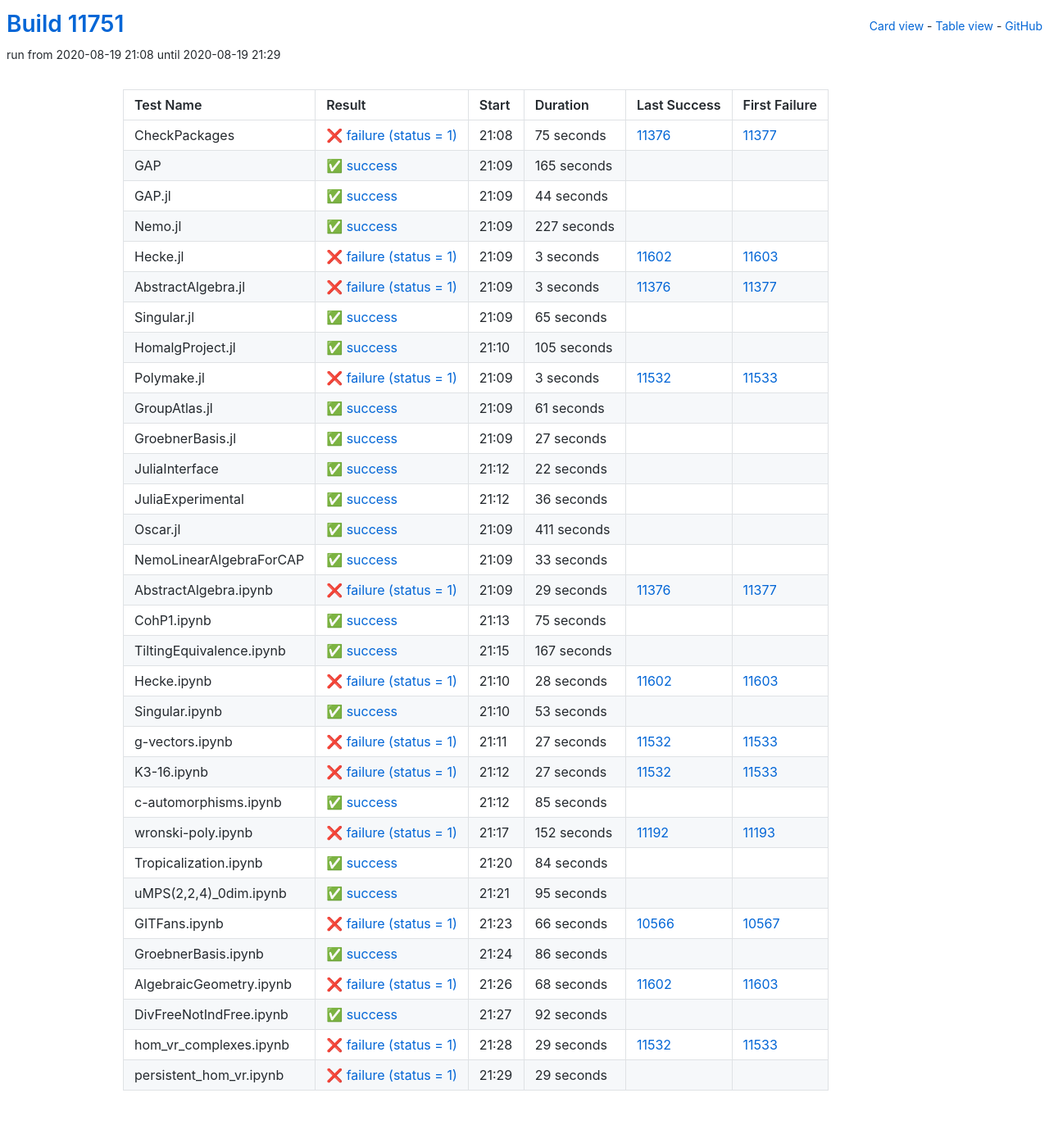
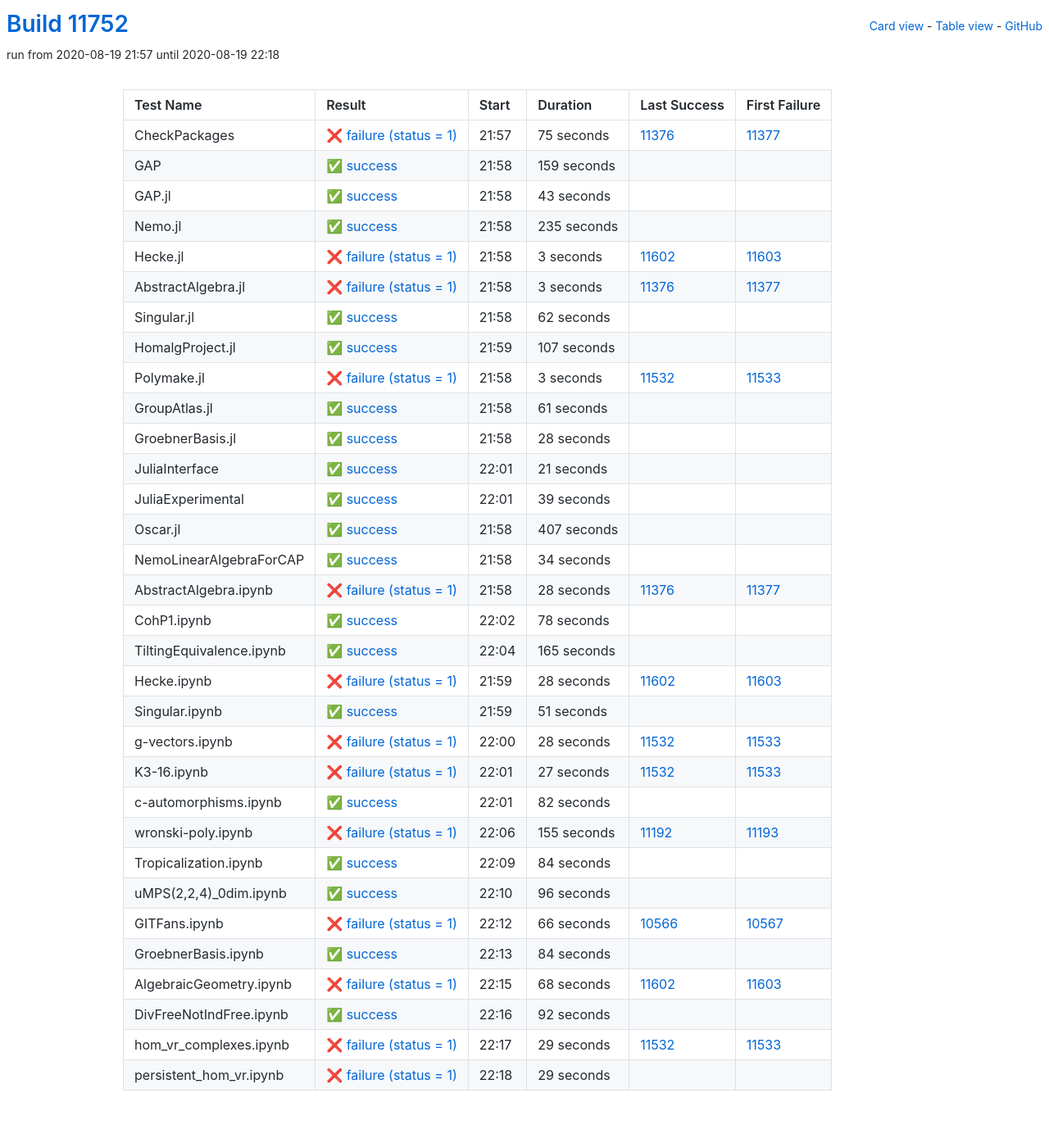
Before and after one commit to oscar-system/oscar-ci-status, a Jekyll site: the page built from table.html, in a window 1280 px wide. Shown: the whole page at 82% size. Built offline with Jekyll 4.4.1, drawn with Linux system fonts in a browser that asks for light colours.

Commit message:
Build #11752

```diff
--- a/_data/ci.yml
+++ b/_data/ci.yml
@@ -1,6 +1,6 @@
 ---
-build: 11751
-build_url: https://oscarci.mathematik.uni-kl.de/job/oscar/11751/
+build: 11752
+build_url: https://oscarci.mathematik.uni-kl.de/job/oscar/11752/
 job: oscar
 organization: oscar-system
 repo: oscar-ci-status
@@ -8,8 +8,8 @@
 tests:
 - name: CheckPackages
   id: checkpackages
-  log: https://oscarci.mathematik.uni-kl.de/job/oscar/11751/artifact/logs/build-11751/CheckPackages.log
-  start: 2020-08-19 21:08
+  log: https://oscarci.mathematik.uni-kl.de/job/oscar/11752/artifact/logs/build-11752/CheckPackages.log
+  start: 2020-08-19 21:57
   success: false
   exitcode: 1
   status: failure
@@ -20,44 +20,44 @@
   first_failure_url: https://oscarci.mathematik.uni-kl.de/job/oscar/11377/
 - name: GAP
   id: gap
-  log: https://oscarci.mathematik.uni-kl.de/job/oscar/11751/artifact/logs/build-11751/GAP.log
-  start: 2020-08-19 21:09
+  log: https://oscarci.mathematik.uni-kl.de/job/oscar/11752/artifact/logs/build-11752/GAP.log
+  start: 2020-08-19 21:58
   success: true
   exitcode: 0
   status: success
-  duration: 165
+  duration: 159
   last_success: false
   last_success_url:
   first_failure: false
   first_failure_url:
 - name: GAP.jl
   id: gap-jl
-  log: https://oscarci.mathematik.uni-kl.de/job/oscar/11751/artifact/logs/build-11751/GAP.jl.log
-  start: 2020-08-19 21:09
+  log: https://oscarci.mathematik.uni-kl.de/job/oscar/11752/artifact/logs/build-11752/GAP.jl.log
+  start: 2020-08-19 21:58
   success: true
   exitcode: 0
   status: success
-  duration: 44
+  duration: 43
   last_success: false
   last_success_url:
   first_failure: false
   first_failure_url:
 - name: Nemo.jl
   id: nemo-jl
-  log: https://oscarci.mathematik.uni-kl.de/job/oscar/11751/artifact/logs/build-11751/Nemo.jl.log
-  start: 2020-08-19 21:09
+  log: https://oscarci.mathematik.uni-kl.de/job/oscar/11752/artifact/logs/build-11752/Nemo.jl.log
+  start: 2020-08-19 21:58
   success: true
   exitcode: 0
   status: success
-  duration: 227
+  duration: 235
   last_success: false
   last_success_url:
   first_failure: false
   first_failure_url:
 - name: Hecke.jl
   id: hecke-jl
-  log: https://oscarci.mathematik.uni-kl.de/job/oscar/11751/artifact/logs/build-11751/Hecke.jl.log
-  start: 2020-08-19 21:09
+  log: https://oscarci.mathematik.uni-kl.de/job/oscar/11752/artifact/logs/build-11752/Hecke.jl.log
+  start: 2020-08-19 21:58
   success: false
   exitcode: 1
   status: failure
@@ -68,8 +68,8 @@
   first_failure_url: https://oscarci.mathematik.uni-kl.de/job/oscar/11603/
 - name: AbstractAlgebra.jl
   id: abstractalgebra-jl
-  log: https://oscarci.mathematik.uni-kl.de/job/oscar/11751/artifact/logs/build-11751/AbstractAlgebra.jl.log
-  start: 2020-08-19 21:09
+  log: https://oscarci.mathematik.uni-kl.de/job/oscar/11752/artifact/logs/build-11752/AbstractAlgebra.jl.log
+  start: 2020-08-19 21:58
   success: false
   exitcode: 1
   status: failure
@@ -80,32 +80,32 @@
   first_failure_url: https://oscarci.mathematik.uni-kl.de/job/oscar/11377/
 - name: Singular.jl
   id: singular-jl
-  log: https://oscarci.mathematik.uni-kl.de/job/oscar/11751/artifact/logs/build-11751/Singular.jl.log
-  start: 2020-08-19 21:09
+  log: https://oscarci.mathematik.uni-kl.de/job/oscar/11752/artifact/logs/build-11752/Singular.jl.log
+  start: 2020-08-19 21:58
   success: true
   exitcode: 0
   status: success
-  duration: 65
+  duration: 62
   last_success: false
   last_success_url:
   first_failure: false
   first_failure_url:
 - name: HomalgProject.jl
   id: homalgproject-jl
-  log: https://oscarci.mathematik.uni-kl.de/job/oscar/11751/artifact/logs/build-11751/HomalgProject.jl.log
-  start: 2020-08-19 21:10
+  log: https://oscarci.mathematik.uni-kl.de/job/oscar/11752/artifact/logs/build-11752/HomalgProject.jl.log
+  start: 2020-08-19 21:59
   success: true
   exitcode: 0
   status: success
-  duration: 105
+  duration: 107
   last_success: false
   last_success_url:
   first_failure: false
   first_failure_url:
 - name: Polymake.jl
   id: polymake-jl
-  log: https://oscarci.mathematik.uni-kl.de/job/oscar/11751/artifact/logs/build-11751/Polymake.jl.log
-  start: 2020-08-19 21:09
+  log: https://oscarci.mathematik.uni-kl.de/job/oscar/11752/artifact/logs/build-11752/Polymake.jl.log
+  start: 2020-08-19 21:58
   success: false
   exitcode: 1
   status: failure
@@ -116,8 +116,8 @@
   first_failure_url: https://oscarci.mathematik.uni-kl.de/job/oscar/11533/
 - name: GroupAtlas.jl
   id: groupatlas-jl
-  log: https://oscarci.mathematik.uni-kl.de/job/oscar/11751/artifact/logs/build-11751/GroupAtlas.jl.log
-  start: 2020-08-19 21:09
+  log: https://oscarci.mathematik.uni-kl.de/job/oscar/11752/artifact/logs/build-11752/GroupAtlas.jl.log
+  start: 2020-08-19 21:58
   success: true
   exitcode: 0
   status: success
@@ -128,104 +128,104 @@
   first_failure_url:
 - name: GroebnerBasis.jl
   id: groebnerbasis-jl
-  log: https://oscarci.mathematik.uni-kl.de/job/oscar/11751/artifact/logs/build-11751/GroebnerBasis.jl.log
-  start: 2020-08-19 21:09
+  log: https://oscarci.mathematik.uni-kl.de/job/oscar/11752/artifact/logs/build-11752/GroebnerBasis.jl.log
+  start: 2020-08-19 21:58
   success: true
   exitcode: 0
   status: success
-  duration: 27
+  duration: 28
   last_success: false
   last_success_url:
   first_failure: false
   first_failure_url:
 - name: JuliaInterface
   id: juliainterface
-  log: https://oscarci.mathematik.uni-kl.de/job/oscar/11751/artifact/logs/build-11751/JuliaInterface.log
-  start: 2020-08-19 21:12
+  log: https://oscarci.mathematik.uni-kl.de/job/oscar/11752/artifact/logs/build-11752/JuliaInterface.log
+  start: 2020-08-19 22:01
   success: true
   exitcode: 0
   status: success
-  duration: 22
+  duration: 21
   last_success: false
   last_success_url:
   first_failure: false
   first_failure_url:
 - name: JuliaExperimental
   id: juliaexperimental
-  log: https://oscarci.mathematik.uni-kl.de/job/oscar/11751/artifact/logs/build-11751/JuliaExperimental.log
-  start: 2020-08-19 21:12
+  log: https://oscarci.mathematik.uni-kl.de/job/oscar/11752/artifact/logs/build-11752/JuliaExperimental.log
+  start: 2020-08-19 22:01
   success: true
   exitcode: 0
   status: success
-  duration: 36
+  duration: 39
   last_success: false
   last_success_url:
   first_failure: false
   first_failure_url:
 - name: Oscar.jl
   id: oscar-jl
-  log: https://oscarci.mathematik.uni-kl.de/job/oscar/11751/artifact/logs/build-11751/Oscar.jl.log
-  start: 2020-08-19 21:09
+  log: https://oscarci.mathematik.uni-kl.de/job/oscar/11752/artifact/logs/build-11752/Oscar.jl.log
+  start: 2020-08-19 21:58
   success: true
   exitcode: 0
   status: success
-  duration: 411
+  duration: 407
   last_success: false
   last_success_url:
   first_failure: false
   first_failure_url:
 - name: NemoLinearAlgebraForCAP
   id: nemolinearalgebraforcap
-  log: https://oscarci.mathematik.uni-kl.de/job/oscar/11751/artifact/logs/build-11751/NemoLinearAlgebraForCAP.log
-  start: 2020-08-19 21:09
+  log: https://oscarci.mathematik.uni-kl.de/job/oscar/11752/artifact/logs/build-11752/NemoLinearAlgebraForCAP.log
+  start: 2020-08-19 21:58
   success: true
   exitcode: 0
   status: success
-  duration: 33
+  duration: 34
   last_success: false
   last_success_url:
   first_failure: false
   first_failure_url:
 - name: AbstractAlgebra.ipynb
   id: abstractalgebra-ipynb
-  log: https://oscarci.mathematik.uni-kl.de/job/oscar/11751/artifact/logs/build-11751/AbstractAlgebra.ipynb.log
-  start: 2020-08-19 21:09
+  log: https://oscarci.mathematik.uni-kl.de/job/oscar/11752/artifact/logs/build-11752/AbstractAlgebra.ipynb.log
+  start: 2020-08-19 21:58
   success: false
   exitcode: 1
   status: failure
-  duration: 29
+  duration: 28
   last_success: 11376
   last_success_url: https://oscarci.mathematik.uni-kl.de/job/oscar/11376/
   first_failure: 11377
   first_failure_url: https://oscarci.mathematik.uni-kl.de/job/oscar/11377/
 - name: CohP1.ipynb
   id: cohp1-ipynb
-  log: https://oscarci.mathematik.uni-kl.de/job/oscar/11751/artifact/logs/build-11751/CohP1.ipynb.log
-  start: 2020-08-19 21:13
+  log: https://oscarci.mathematik.uni-kl.de/job/oscar/11752/artifact/logs/build-11752/CohP1.ipynb.log
+  start: 2020-08-19 22:02
   success: true
   exitcode: 0
   status: success
-  duration: 75
+  duration: 78
   last_success: false
   last_success_url:
   first_failure: false
   first_failure_url:
 - name: TiltingEquivalence.ipynb
   id: tiltingequivalence-ipynb
-  log: https://oscarci.mathematik.uni-kl.de/job/oscar/11751/artifact/logs/build-11751/TiltingEquivalence.ipynb.log
-  start: 2020-08-19 21:15
+  log: https://oscarci.mathematik.uni-kl.de/job/oscar/11752/artifact/logs/build-11752/TiltingEquivalence.ipynb.log
+  start: 2020-08-19 22:04
   success: true
   exitcode: 0
   status: success
-  duration: 167
+  duration: 165
   last_success: false
   last_success_url:
   first_failure: false
   first_failure_url:
 - name: Hecke.ipynb
   id: hecke-ipynb
-  log: https://oscarci.mathematik.uni-kl.de/job/oscar/11751/artifact/logs/build-11751/Hecke.ipynb.log
-  start: 2020-08-19 21:10
+  log: https://oscarci.mathematik.uni-kl.de/job/oscar/11752/artifact/logs/build-11752/Hecke.ipynb.log
+  start: 2020-08-19 21:59
   success: false
   exitcode: 1
   status: failure
@@ -236,32 +236,32 @@
   first_failure_url: https://oscarci.mathematik.uni-kl.de/job/oscar/11603/
 - name: Singular.ipynb
   id: singular-ipynb
-  log: https://oscarci.mathematik.uni-kl.de/job/oscar/11751/artifact/logs/build-11751/Singular.ipynb.log
-  start: 2020-08-19 21:10
+  log: https://oscarci.mathematik.uni-kl.de/job/oscar/11752/artifact/logs/build-11752/Singular.ipynb.log
+  start: 2020-08-19 21:59
   success: true
   exitcode: 0
   status: success
-  duration: 53
+  duration: 51
   last_success: false
   last_success_url:
   first_failure: false
   first_failure_url:
 - name: g-vectors.ipynb
   id: g-vectors-ipynb
-  log: https://oscarci.mathematik.uni-kl.de/job/oscar/11751/artifact/logs/build-11751/g-vectors.ipynb.log
-  start: 2020-08-19 21:11
+  log: https://oscarci.mathematik.uni-kl.de/job/oscar/11752/artifact/logs/build-11752/g-vectors.ipynb.log
+  start: 2020-08-19 22:00
   success: false
   exitcode: 1
   status: failure
-  duration: 27
+  duration: 28
   last_success: 11532
   last_success_url: https://oscarci.mathematik.uni-kl.de/job/oscar/11532/
   first_failure: 11533
   first_failure_url: https://oscarci.mathematik.uni-kl.de/job/oscar/11533/
 - name: K3-16.ipynb
   id: k3-16-ipynb
-  log: https://oscarci.mathematik.uni-kl.de/job/oscar/11751/artifact/logs/build-11751/K3-16.ipynb.log
-  start: 2020-08-19 21:12
+  log: https://oscarci.mathematik.uni-kl.de/job/oscar/11752/artifact/logs/build-11752/K3-16.ipynb.log
+  start: 2020-08-19 22:01
   success: false
   exitcode: 1
   status: failure
@@ -272,32 +272,32 @@
   first_failure_url: https://oscarci.mathematik.uni-kl.de/job/oscar/11533/
 - name: c-automorphisms.ipynb
   id: c-automorphisms-ipynb
-  log: https://oscarci.mathematik.uni-kl.de/job/oscar/11751/artifact/logs/build-11751/c-automorphisms.ipynb.log
-  start: 2020-08-19 21:12
+  log: https://oscarci.mathematik.uni-kl.de/job/oscar/11752/artifact/logs/build-11752/c-automorphisms.ipynb.log
+  start: 2020-08-19 22:01
   success: true
   exitcode: 0
   status: success
-  duration: 85
+  duration: 82
   last_success: false
   last_success_url:
   first_failure: false
   first_failure_url:
 - name: wronski-poly.ipynb
   id: wronski-poly-ipynb
-  log: https://oscarci.mathematik.uni-kl.de/job/oscar/11751/artifact/logs/build-11751/wronski-poly.ipynb.log
-  start: 2020-08-19 21:17
+  log: https://oscarci.mathematik.uni-kl.de/job/oscar/11752/artifact/logs/build-11752/wronski-poly.ipynb.log
+  start: 2020-08-19 22:06
   success: false
   exitcode: 1
   status: failure
-  duration: 152
+  duration: 155
   last_success: 11192
   last_success_url: https://oscarci.mathematik.uni-kl.de/job/oscar/11192/
   first_failure: 11193
   first_failure_url: https://oscarci.mathematik.uni-kl.de/job/oscar/11193/
 - name: Tropicalization.ipynb
   id: tropicalization-ipynb
-  log: https://oscarci.mathematik.uni-kl.de/job/oscar/11751/artifact/logs/build-11751/Tropicalization.ipynb.log
-  start: 2020-08-19 21:20
+  log: https://oscarci.mathematik.uni-kl.de/job/oscar/11752/artifact/logs/build-11752/Tropicalization.ipynb.log
+  start: 2020-08-19 22:09
   success: true
   exitcode: 0
   status: success
@@ -308,20 +308,20 @@
   first_failure_url:
 - name: uMPS(2,2,4)_0dim.ipynb
   id: umps-2-2-4-0dim-ipynb
-  log: https://oscarci.mathematik.uni-kl.de/job/oscar/11751/artifact/logs/build-11751/uMPS-2-2-4-_0dim.ipynb.log
-  start: 2020-08-19 21:21
+  log: https://oscarci.mathematik.uni-kl.de/job/oscar/11752/artifact/logs/build-11752/uMPS-2-2-4-_0dim.ipynb.log
+  start: 2020-08-19 22:10
   success: true
   exitcode: 0
   status: success
-  duration: 95
+  duration: 96
   last_success: false
   last_success_url:
   first_failure: false
   first_failure_url:
 - name: GITFans.ipynb
   id: gitfans-ipynb
-  log: https://oscarci.mathematik.uni-kl.de/job/oscar/11751/artifact/logs/build-11751/GITFans.ipynb.log
-  start: 2020-08-19 21:23
+  log: https://oscarci.mathematik.uni-kl.de/job/oscar/11752/artifact/logs/build-11752/GITFans.ipynb.log
+  start: 2020-08-19 22:12
   success: false
   exitcode: 1
   status: failure
@@ -332,20 +332,20 @@
   first_failure_url: https://oscarci.mathematik.uni-kl.de/job/oscar/10567/
 - name: GroebnerBasis.ipynb
   id: groebnerbasis-ipynb
-  log: https://oscarci.mathematik.uni-kl.de/job/oscar/11751/artifact/logs/build-11751/GroebnerBasis.ipynb.log
-  start: 2020-08-19 21:24
+  log: https://oscarci.mathematik.uni-kl.de/job/oscar/11752/artifact/logs/build-11752/GroebnerBasis.ipynb.log
+  start: 2020-08-19 22:13
   success: true
   exitcode: 0
   status: success
-  duration: 86
+  duration: 84
   last_success: false
   last_success_url:
   first_failure: false
   first_failure_url:
 - name: AlgebraicGeometry.ipynb
   id: algebraicgeometry-ipynb
-  log: https://oscarci.mathematik.uni-kl.de/job/oscar/11751/artifact/logs/build-11751/AlgebraicGeometry.ipynb.log
-  start: 2020-08-19 21:26
+  log: https://oscarci.mathematik.uni-kl.de/job/oscar/11752/artifact/logs/build-11752/AlgebraicGeometry.ipynb.log
+  start: 2020-08-19 22:15
   success: false
   exitcode: 1
   status: failure
@@ -356,8 +356,8 @@
   first_failure_url: https://oscarci.mathematik.uni-kl.de/job/oscar/11603/
 - name: DivFreeNotIndFree.ipynb
   id: divfreenotindfree-ipynb
-  log: https://oscarci.mathematik.uni-kl.de/job/oscar/11751/artifact/logs/build-11751/DivFreeNotIndFree.ipynb.log
-  start: 2020-08-19 21:27
+  log: https://oscarci.mathematik.uni-kl.de/job/oscar/11752/artifact/logs/build-11752/DivFreeNotIndFree.ipynb.log
+  start: 2020-08-19 22:16
   success: true
   exitcode: 0
   status: success
@@ -368,8 +368,8 @@
   first_failure_url:
 - name: hom_vr_complexes.ipynb
   id: hom-vr-complexes-ipynb
-  log: https://oscarci.mathematik.uni-kl.de/job/oscar/11751/artifact/logs/build-11751/hom_vr_complexes.ipynb.log
-  start: 2020-08-19 21:28
+  log: https://oscarci.mathematik.uni-kl.de/job/oscar/11752/artifact/logs/build-11752/hom_vr_complexes.ipynb.log
+  start: 2020-08-19 22:17
   success: false
   exitcode: 1
   status: failure
@@ -380,8 +380,8 @@
   first_failure_url: https://oscarci.mathematik.uni-kl.de/job/oscar/11533/
 - name: persistent_hom_vr.ipynb
   id: persistent-hom-vr-ipynb
-  log: https://oscarci.mathematik.uni-kl.de/job/oscar/11751/artifact/logs/build-11751/persistent_hom_vr.ipynb.log
-  start: 2020-08-19 21:29
+  log: https://oscarci.mathematik.uni-kl.de/job/oscar/11752/artifact/logs/build-11752/persistent_hom_vr.ipynb.log
+  start: 2020-08-19 22:18
   success: false
   exitcode: 1
   status: failure
```
Also changed, not shown: README.md.
